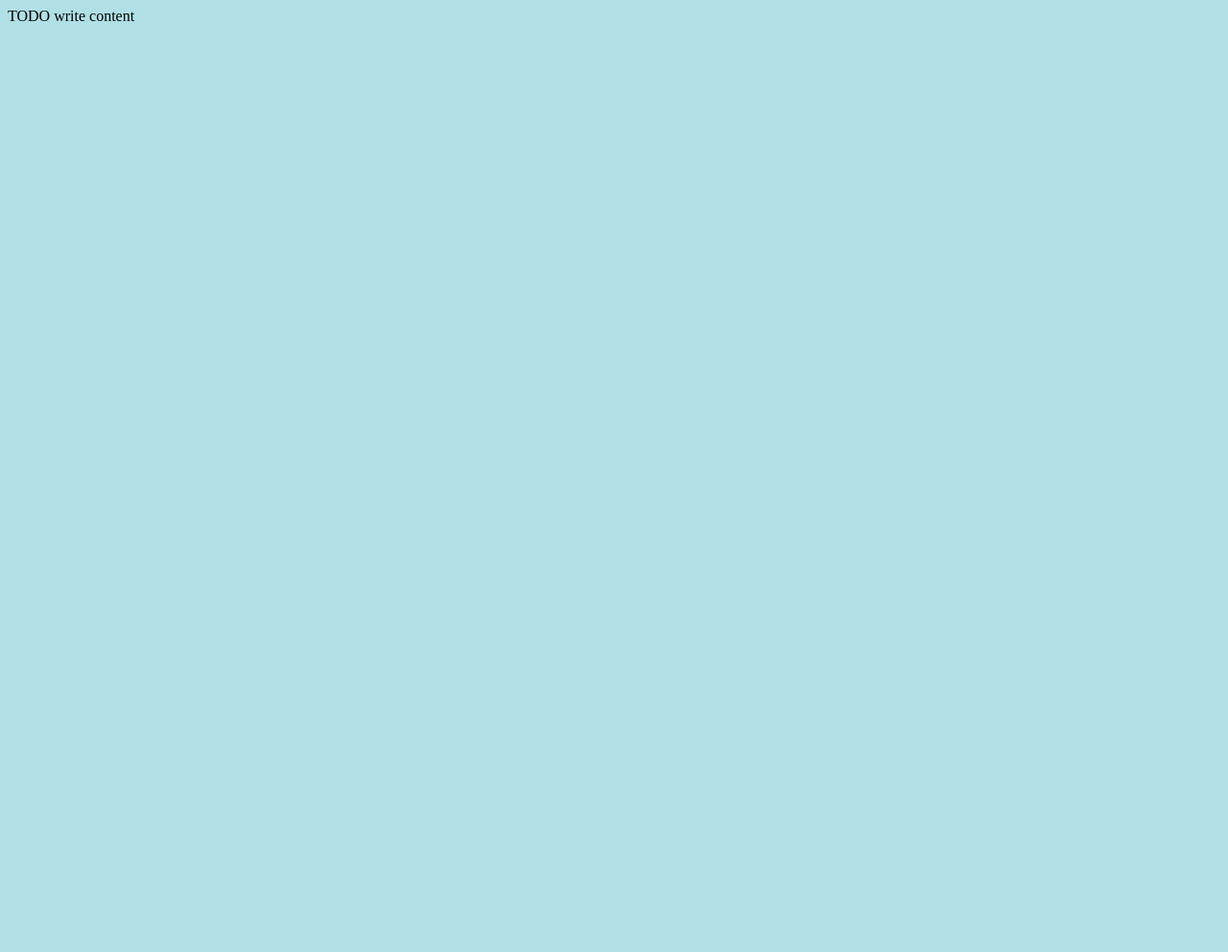
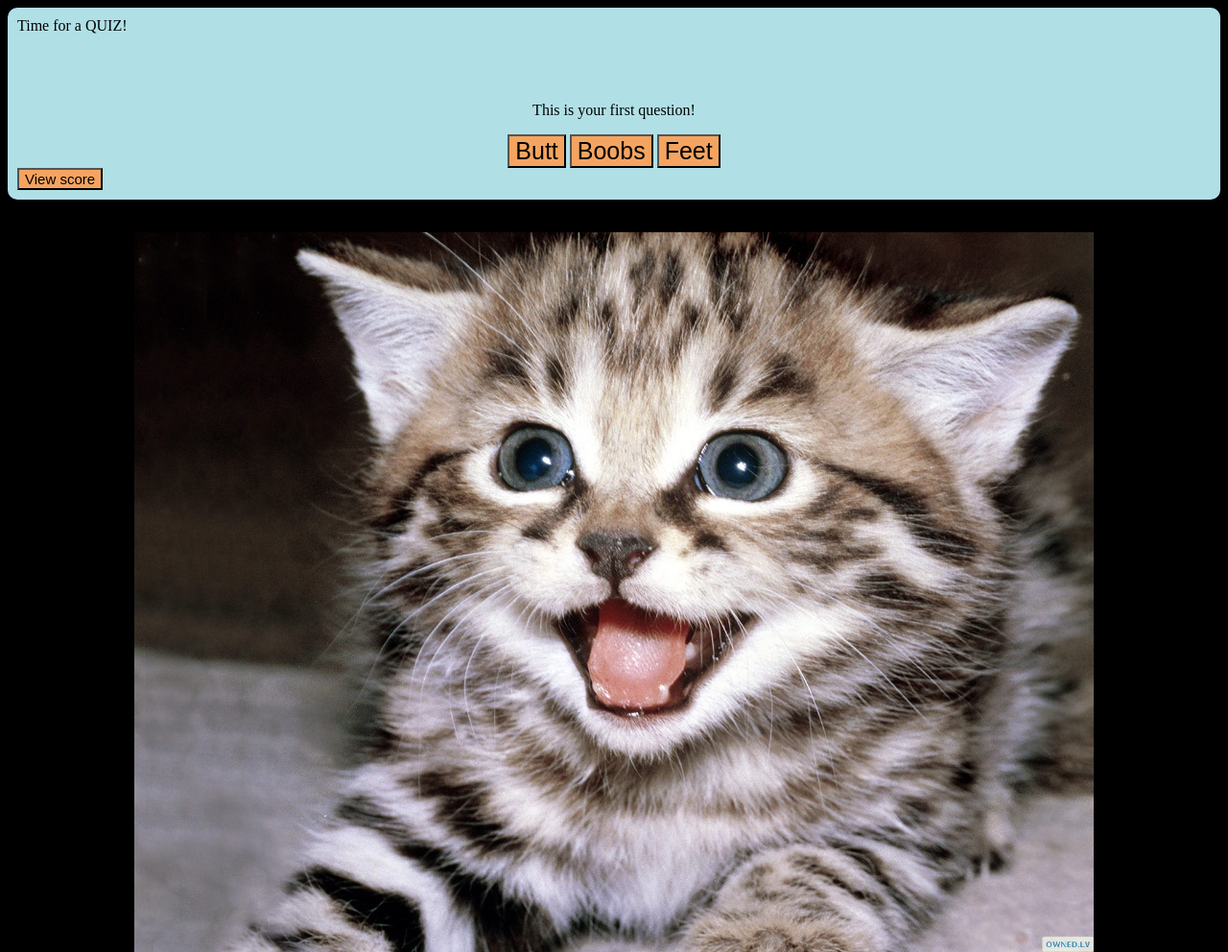
Before and after one commit to Chiirno/Quizlette, a plain HTML site: page Quizlette/public_html/index.html in a window 1280 px wide. Shown: the whole page at 96% size. Before the commit the page ends 800 px from the top, so only its background shows below. Drawn offline with Linux system fonts and the light colour scheme.

Commit message:
added some colour and borders

```diff
--- a/Quizlette/public_html/index.html
+++ b/Quizlette/public_html/index.html
@@ -6,11 +6,33 @@ and open the template in the editor.
 -->
 <html>
     <head>
-        <title>TODO supply a title</title>
+        <title>Quizlette</title>
         <meta charset="UTF-8">
         <meta name="viewport" content="width=device-width, initial-scale=1.0">
+        <link rel="stylesheet" type="text/css" href="quizlette.css">
     </head>
-    <body style="background-color: powderblue">
-        <div>TODO write content</div>
+
+
+    <body>
+
+        <section id="main">
+
+            <div>Time for a QUIZ!</div>
+            <br><br><br>
+            <p align="middle"> This is your first question! </p>
+            <div align="middle">
+                <button id="choice1" type="button">Butt</button>
+                <button id="choice2" type="button">Boobs</button>
+                <button id="choice3" type="button">Feet</button>
+            </div>
+
+            <button id="score" type="button">View score</button>
+
+        </section>
+
+        <br>
+        <p style="text-align: center">
+            <img src="kitty.jpg" width="1000" align="middle">
+        </p>
     </body>
 </html>
--- /dev/null
+++ b/Quizlette/public_html/quizlette.css
@@ -0,0 +1,30 @@
+/*
+To change this license header, choose License Headers in Project Properties.
+To change this template file, choose Tools | Templates
+and open the template in the editor.
+*/
+/*
+    Created on : Feb. 25, 2019, 7:31:35 p.m.
+    Author     : Chiruno
+*/
+
+body {
+    background-color: black;
+}
+
+button {
+    color: black;
+    background-color: sandybrown;
+    font-size: 25px;
+}
+
+#score {
+    font-size: 15px;
+}
+
+#main {
+    padding: 10px;
+    background-color: powderblue;
+    border-style: 5px double;
+    border-radius: 10px;
+}
--- /dev/null
+++ b/Quizlette/public_html/quizlette.js
@@ -0,0 +1,5 @@
+/*
+ * To change this license header, choose License Headers in Project Properties.
+ * To change this template file, choose Tools | Templates
+ * and open the template in the editor.
+ */
```
Also changed, not shown: Quizlette/public_html/kitty.jpg (added).
